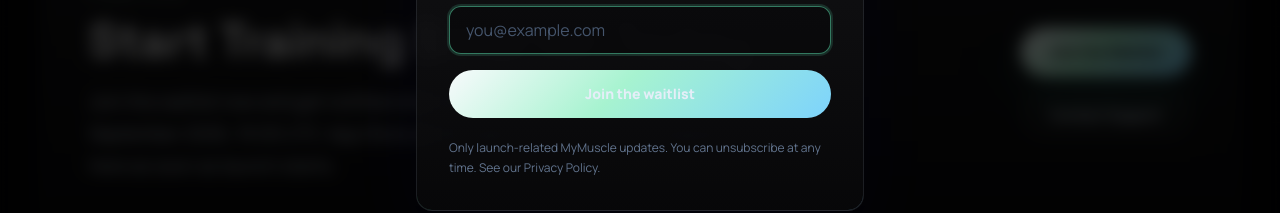
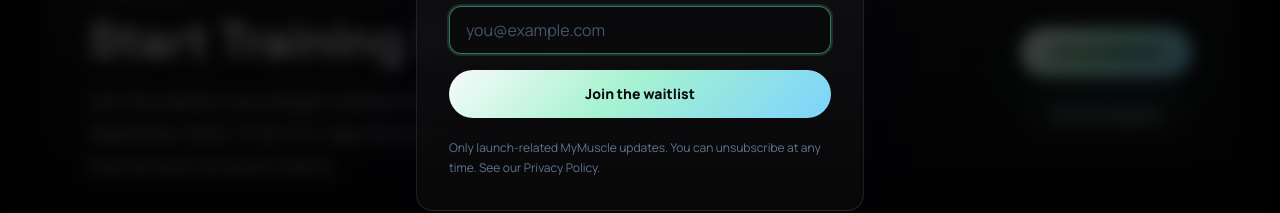
Before and after one commit to Sharyl01/MyMuscle, a Next.js app: page / in a window 1280 px wide. Both pictures are taken after a click on the button "Join the Waitlist". Shown: the part 6406-6619 px from the top of the page. Built offline with nearby package versions, Linux system fonts and the light colour scheme; no server answers.

Commit message:
Fix waitlist button text contrast (#7)

```diff
--- a/src/components/landing/waitlist-button.tsx
+++ b/src/components/landing/waitlist-button.tsx
@@ -20,7 +20,7 @@
     <button
       type="submit"
       disabled={pending}
-      className="inline-flex min-h-12 w-full items-center justify-center rounded-full bg-[linear-gradient(135deg,#f8fafc,#a7f3d0_44%,#7dd3fc)] px-6 py-3 text-sm font-extrabold text-zinc-950 transition hover:brightness-110 disabled:cursor-wait disabled:opacity-60"
+      className="inline-flex min-h-12 w-full items-center justify-center rounded-full bg-[linear-gradient(135deg,#f8fafc,#a7f3d0_44%,#7dd3fc)] px-6 py-3 text-sm font-extrabold !text-zinc-950 transition hover:brightness-110 disabled:cursor-wait disabled:opacity-60"
     >
       {pending ? "Joining…" : "Join the waitlist"}
     </button>
```
